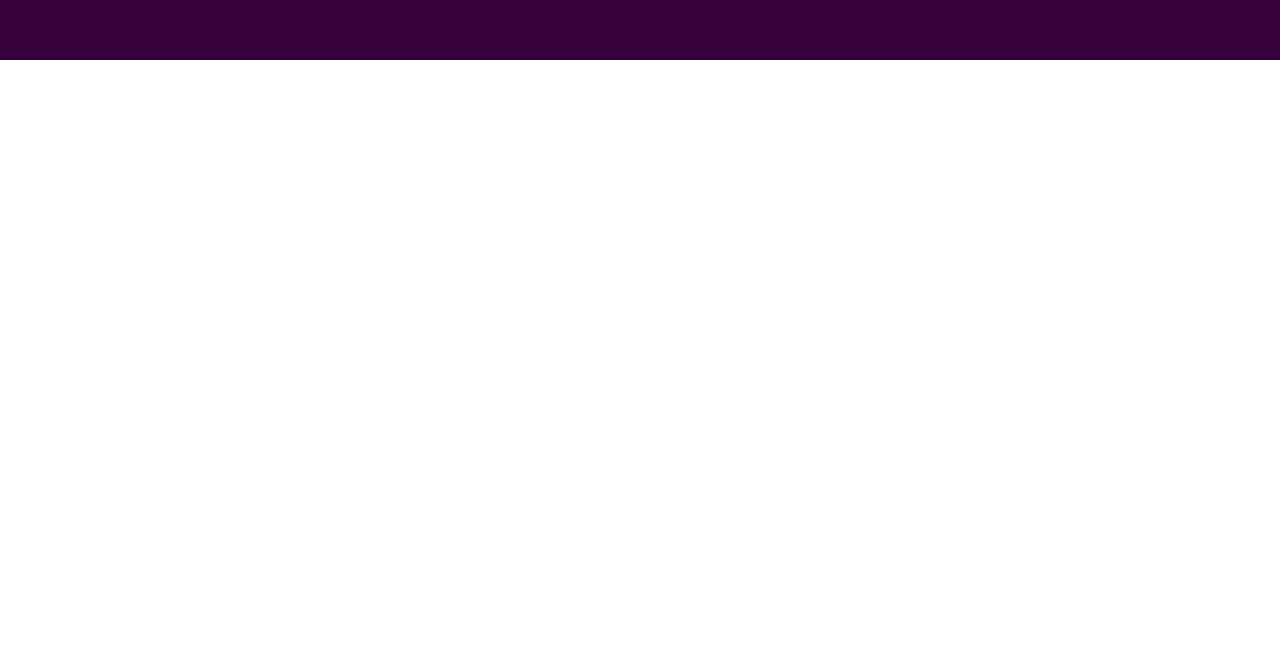
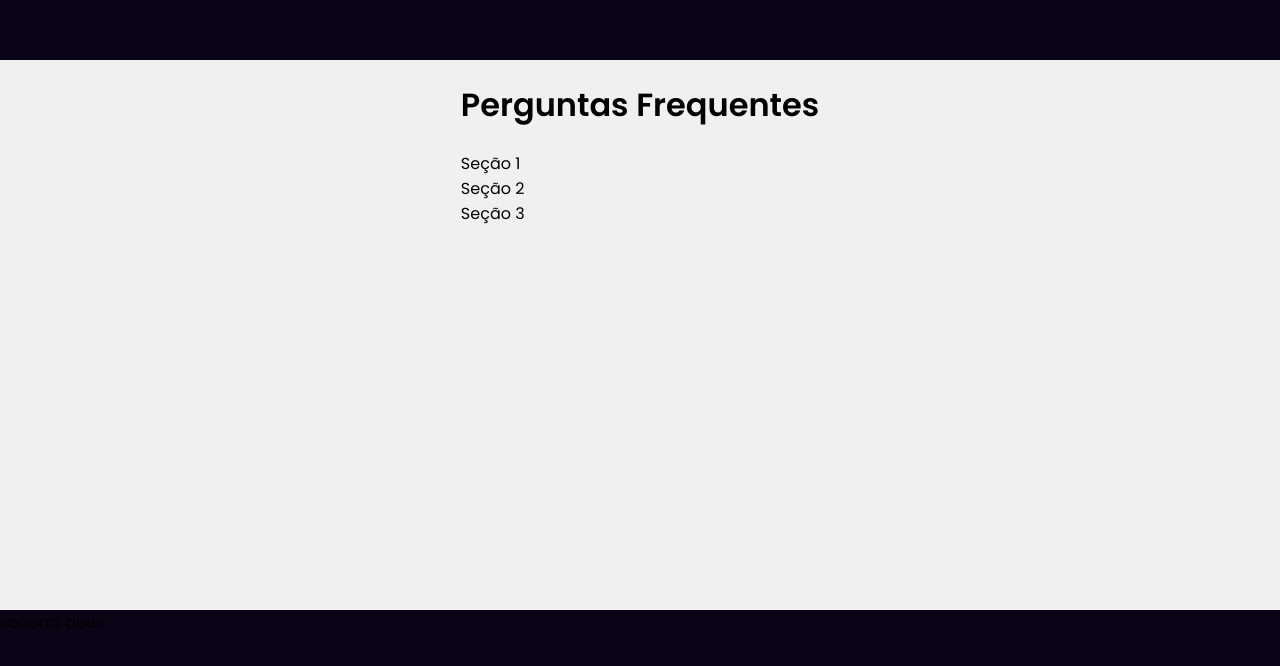
Before and after one commit to connect-solutions0101/buddy-finder, a React (Vite) app: page / in a window 1280 px wide. Shown: the part 1675-2341 px from the top of the page. Before the commit the page ends 1735 px from the top, so only its background shows below. Built offline with nearby package versions, Linux system fonts and the light colour scheme.

Commit message:
feat: Adicionando continuação de seções da Landing Page

```diff
--- /dev/null
+++ b/src/components/Accordion/Accordion.jsx
@@ -0,0 +1,35 @@
+import React, { useState } from 'react';
+
+const Accordion = ({ items }) => {
+    const [activeIndex, setActiveIndex] = useState(null);
+
+    const toggleAccordion = (index) => {
+        setActiveIndex(activeIndex === index ? null : index);
+    };
+
+    return (
+        <div>
+            {items.map((item, index) => (
+                <div key={index}>
+                    <div
+                        className={`accordion-header ${activeIndex === index ? 'active' : ''}`}
+                        onClick={() => toggleAccordion(index)}
+                    >
+                        {item.header}
+                    </div>
+                    <div
+                        className="accordion-content"
+                        style={{
+                            display: activeIndex === index ? 'block' : 'none',
+                            transition: 'max-height 0.2s ease-out',
+                        }}
+                    >
+                        {item.content}
+                    </div>
+                </div>
+            ))}
+        </div>
+    );
+};
+
+export default Accordion;
--- /dev/null
+++ b/src/components/Accordion/Accordion.module.css
@@ -0,0 +1,72 @@
+.section-accordion {
+    width: 100%;
+    max-width: 600px;
+    margin: 20px auto;
+    background-color: #f9f9f9;
+    border-radius: 10px; /* Bordas arredondadas mais sutis */
+    box-shadow: 0 4px 12px rgba(0, 0, 0, 0.05); /* Sombra mais leve */
+    padding: 20px; /* Espaço interno ao redor do accordion */
+}
+
+.accordion-header {
+    cursor: pointer;
+    background-color: #fff;
+    padding: 15px 20px;
+    font-size: 16px;
+    font-weight: bold;
+    color: #333;
+    border-radius: 8px; /* Bordas arredondadas do cabeçalho */
+    box-shadow: 0 2px 5px rgba(0, 0, 0, 0.1); /* Sombra sutil ao redor dos quadrados */
+    display: flex;
+    justify-content: space-between;
+    align-items: center;
+    margin-bottom: 10px; /* Espaçamento entre os itens do accordion */
+    transition: background-color 0.3s ease, color 0.3s ease;
+    position: relative;
+    border: none; /* Removendo bordas e usando sombras para um visual mais limpo */
+}
+
+.accordion-header:hover {
+    background-color: #f0f0f0; /* Efeito de hover leve */
+}
+
+.accordion-header.active {
+    background-color: #9379f9;
+    color: #fff;
+}
+
+.accordion-content {
+    padding: 15px 20px;
+    background-color: #fff;
+    border-radius: 8px; /* Bordas arredondadas */
+    box-shadow: 0 2px 5px rgba(0, 0, 0, 0.05); /* Sombra leve para o conteúdo */
+    display: none;
+    animation: fade-in-up 0.3s ease-in-out;
+    font-size: 14px;
+    line-height: 1.6;
+    color: #555;
+}
+
+.accordion-content.active {
+    display: block;
+}
+
+.accordion-header i {
+    transition: transform 0.3s ease;
+}
+
+.accordion-header.active i {
+    transform: rotate(180deg);
+}
+
+@keyframes fade-in-up {
+    0% {
+        opacity: 0;
+        transform: translateY(20px);
+    }
+
+    100% {
+        opacity: 1;
+        transform: translateY(0);
+    }
+}
--- a/src/pages/LandingPage/LandingPage.jsx
+++ b/src/pages/LandingPage/LandingPage.jsx
@@ -1,8 +1,14 @@
 import styles from "./LandingPage.module.css";
 import imgLogo from "../../utils/assets/logo-connect-solutions.png";
 import imgConnect from "../../utils/assets/imagem-por-que-connect.jpg";
+import Accordion from "../../components/accordion/accordion";
 
 function LandingPage() {
+    const items = [
+        { header: 'Seção 1', content: 'Conteúdo da seção 1' },
+        { header: 'Seção 2', content: 'Conteúdo da seção 2' },
+        { header: 'Seção 3', content: 'Conteúdo da seção 3' },
+    ];
     return (
         <>
             <div className={styles["header"]}>
@@ -79,6 +85,30 @@
                 </div>
             </div>
 
+            {/* ------------------------------------------------------ */}
+
+            <div className={styles["section-faq"]}>
+                <div className={styles["container"]}>
+                    <div className={styles["faq-content"]}>
+                        <div className={styles["title"]}>
+                            <h1>Perguntas Frequentes</h1>
+                        </div>
+                        <div className={styles["item-accordion"]}>
+                            <Accordion items={items} />
+                        </div>
+                    </div>
+                </div>
+            </div>
+
+            {/* -------------------------------------------- */}
+            <div className={styles["footer-section"]}>
+                <div className={styles["container"]}>
+                    <div className={styles["footer-content"]}>
+                        <span>socorro deus</span>
+                    </div>
+                </div>
+
+            </div>
 
         </>
     );
--- a/src/pages/LandingPage/LandingPage.module.css
+++ b/src/pages/LandingPage/LandingPage.module.css
@@ -214,7 +214,8 @@
     color: #381358;
     font-style: italic;
 }
-.por-que-escolher-a-connect .div-text .title h1{
+
+.por-que-escolher-a-connect .div-text .title h1 {
     font-size: 30px;
 }
 
@@ -256,7 +257,7 @@
 
 .section-products {
     display: flex;
-    background-color: #36003d;
+    background-color: #0B0416;
     align-items: center;
     justify-content: space-around;
 }
@@ -268,3 +269,63 @@
     align-items: center;
     justify-content: space-around;
 }
+
+/* ---------------------------------- */
+
+.section-faq {
+    display: flex;
+    background-color: #F0F0F0;
+    align-items: center;
+    justify-content: space-around;
+}
+
+.section-faq .faq-content {
+    display: flex;
+    width: 100%;
+    max-width: 1200px;
+    height: 550px;
+    ;
+    flex-direction: column;
+    align-items: center;
+    /* Centralizando os itens */
+}
+
+.section-faq .faq-content .item-accordion {
+    width: 100%;
+    max-width: 600px;
+    margin-bottom: 20px;
+}
+
+.section-faq .faq-content .item-accordion .accordion-header {
+    width: 100%;
+    display: flex;
+    justify-content: space-between;
+    align-items: center;
+    cursor: pointer;
+    padding: 15px;
+    background-color: #ffffff;
+    border-radius: 8px;
+    box-shadow: 0 2px 5px rgba(0, 0, 0, 0.05);
+    transition: background-color 0.3s;
+}
+
+.section-faq .faq-content .item-accordion .accordion-content {
+    background-color: #ffffff;
+    padding: 20px;
+    border-radius: 8px;
+    box-shadow: 0 2px 5px rgba(0, 0, 0, 0.05);
+    display: none;
+    transition: display 0.3s ease;
+}
+
+/* -------------------------------------- */
+
+.footer-section {
+    display: flex;
+    background-color: #0B0416;
+}
+
+.footer-section .footer-content {
+    display: flex;
+    height: 300px;
+}
```
